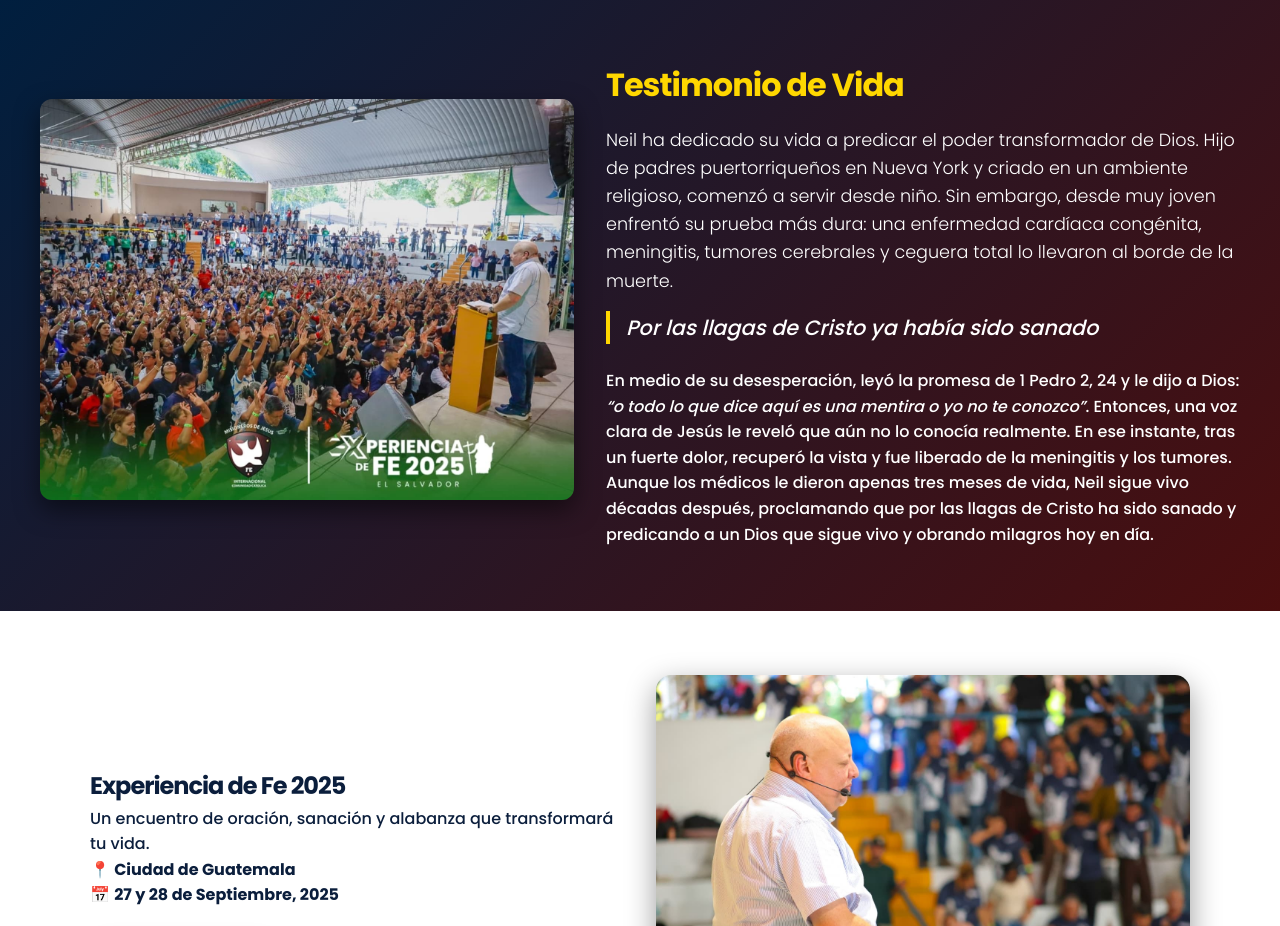
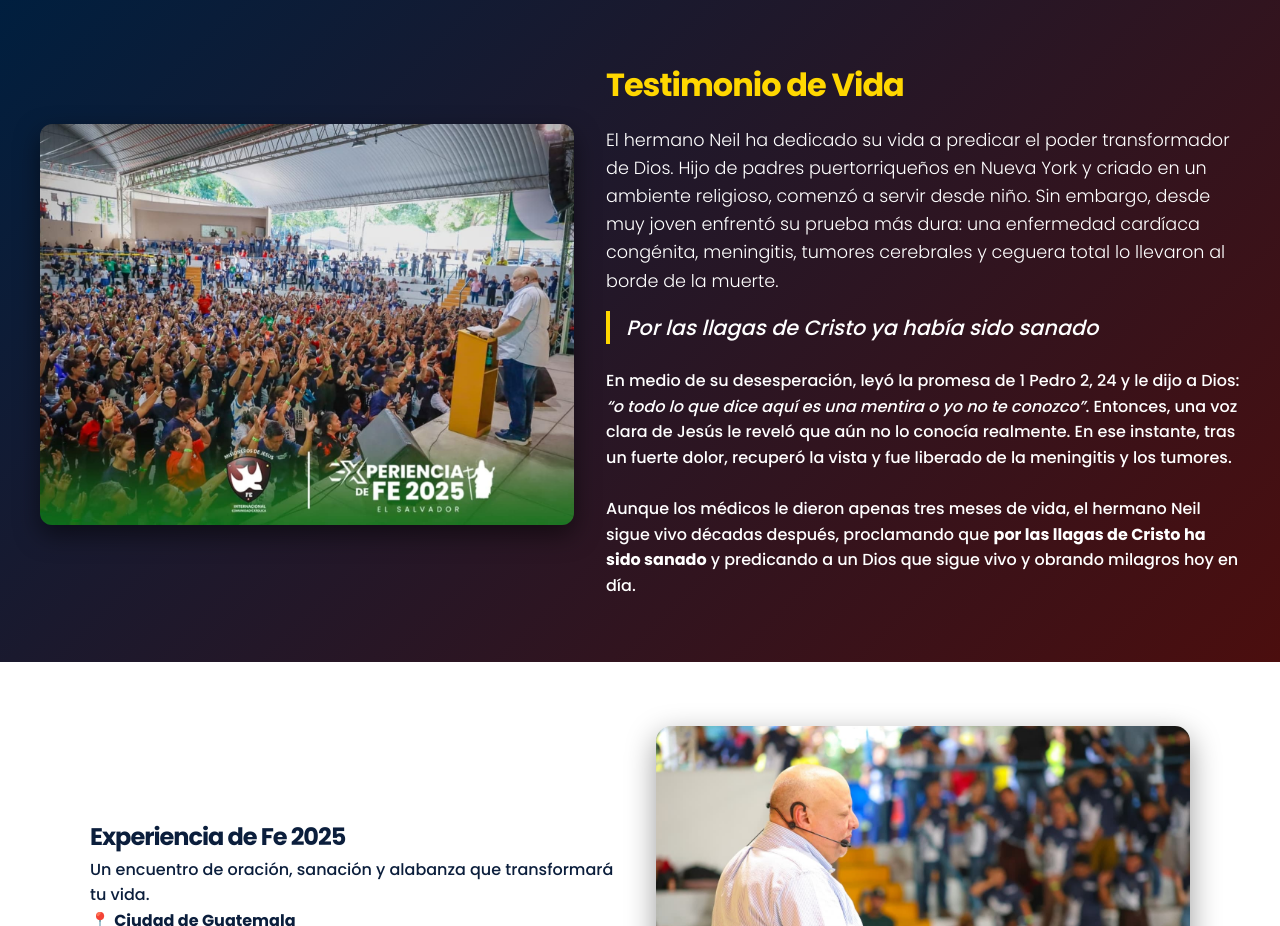
Before and after one commit to NeryJim21/mdj-guatemala, a plain HTML site: page index.html in a window 1280 px wide. Shown: the part 1960-2886 px from the top of the page. Drawn offline with Linux system fonts and the light colour scheme.

Commit message:
[UPDATE] Se actualizaron frases en el testimonio

```diff
--- a/index.html
+++ b/index.html
@@ -71,22 +71,23 @@
         <div class="testimonio-content">
             <h2 id="testimonio-title" style="color:#ffd700;">Testimonio de Vida</h2>
             <p class="intro">
-                Neil ha dedicado su vida a predicar el poder transformador de Dios. Hijo de padres puertorriqueños en Nueva York y criado en
-                un ambiente religioso, comenzó a servir desde niño. Sin embargo, desde muy joven enfrentó su prueba más dura: una enfermedad
-                cardíaca congénita, meningitis, tumores cerebrales y ceguera total lo llevaron al borde de la muerte.
+                El hermano Neil ha dedicado su vida a predicar el poder transformador de Dios. Hijo de padres puertorriqueños en
+                Nueva York y criado en un ambiente religioso, comenzó a servir desde niño. Sin embargo, desde muy joven enfrentó
+                su prueba más dura: una enfermedad cardíaca congénita, meningitis, tumores cerebrales y ceguera total lo llevaron
+                al borde de la muerte.
             </p>
             <blockquote>
                 Por las llagas de Cristo ya había sido sanado
             </blockquote>
             <p class="descripcion">
-                En medio de su desesperación, leyó la promesa de 1 Pedro 2, 24 y le dijo a Dios:
-                <em>“o todo lo que dice aquí es una mentira o yo no te conozco”</em>.
-                Entonces, una voz clara de Jesús le reveló que aún no lo conocía realmente. En ese instante, tras un fuerte dolor,
-                recuperó la vista y fue liberado de la meningitis y los tumores.
+                En medio de su desesperación, leyó la promesa de 1 Pedro 2, 24 y le dijo a Dios: <em>“o todo lo que dice aquí es una
+                mentira o yo no te conozco”</em>. Entonces, una voz clara de Jesús le reveló que aún no lo conocía realmente. En ese instante,
+                tras un fuerte dolor, recuperó la vista y fue liberado de la meningitis y los tumores.
             </p>
+            <br>
             <p class="descripcion">
-                Aunque los médicos le dieron apenas tres meses de vida, Neil sigue vivo décadas después,
-                proclamando que <trong>por las llagas de Cristo</trong> ha sido sanado y predicando a un Dios que sigue vivo y obrando milagros hoy en día.
+                Aunque los médicos le dieron apenas tres meses de vida, el hermano Neil sigue vivo décadas después, proclamando que <strong>por las llagas
+                de Cristo ha sido sanado</strong> y predicando a un Dios que sigue vivo y obrando milagros hoy en día.
             </p>
         </div>
     </div>
```
Also changed, not shown: img/flyer.jpg (added).
